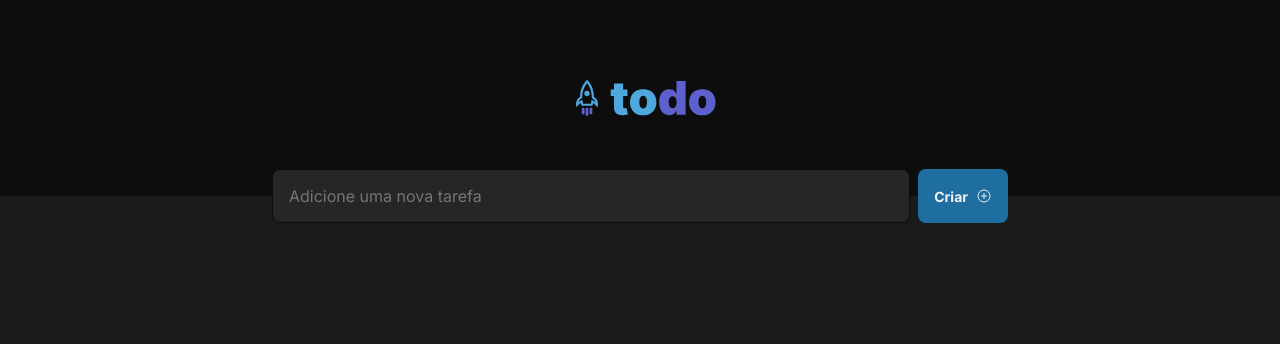
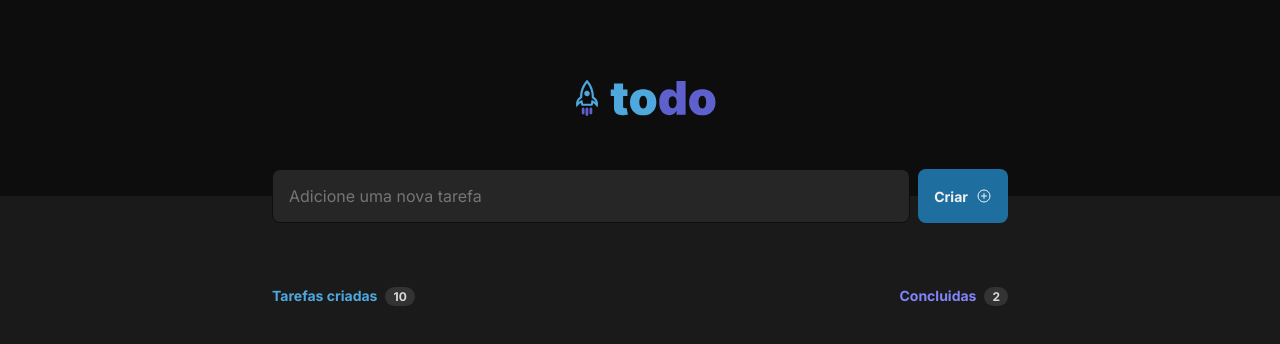
Before and after one commit to edgardfn/To-Do-List, a React (Vite) app: page / in a window 1280 px wide. Shown: the top 344 px of the page. Built offline with nearby package versions, Linux system fonts and the light colour scheme.

Commit message:
criado o cabeçalho da listagem de tarefas.

```diff
--- a/src/App.tsx
+++ b/src/App.tsx
@@ -3,6 +3,7 @@ import { AddTask } from './components/AddTask';
 import { Header } from './components/Header';
 import './global.css';
 import styles from './App.module.css';
+import { HeaderList } from './components/HeaderList';
 
 function App() {
 
@@ -12,6 +13,7 @@ function App() {
 
       <div className={styles.main}>
         <AddTask />
+        <HeaderList />
       </div>
     </div>
   )
--- /dev/null
+++ b/src/components/HeaderList.module.css
@@ -0,0 +1,36 @@
+.headerlist {
+   width: 100%;
+   display: flex;
+   justify-content: space-between;
+}
+
+.containercreatedtasks, .containercompletedtasks {
+    display: flex;
+    flex-direction: row;
+    gap: 0.5rem;
+}
+
+.containertextcreated {
+    color: var(--blue);
+    font-weight: 700;
+    font-size: 14px;
+    line-height: 17px;
+}
+
+.containertextcompleted {
+    color: var(--purple);
+    font-weight: 700;
+    font-size: 14px;
+    line-height: 17px;
+}
+
+.containercountercreated, .containercountercompleted {
+    border-radius: 999px;
+    background-color: var(--gray-400);
+    width: max-content;
+    padding: 2px 8px;
+    color: var(--gray-200);
+    font-weight: 700;
+    font-size: 12px;
+    line-height: 15px;
+}
--- /dev/null
+++ b/src/components/HeaderList.tsx
@@ -0,0 +1,24 @@
+import styles from './HeaderList.module.css';
+
+export function HeaderList() {
+    return (
+        <div className={styles.headerlist}>
+            <div className={styles.containercreatedtasks}>
+                <div className={styles.containertextcreated}>
+                    Tarefas criadas
+                </div>
+                <div className={styles.containercountercreated}>
+                    10
+                </div>
+            </div>
+            <div className={styles.containercompletedtasks}>
+                <div className={styles.containertextcompleted}>
+                    Concluidas
+                </div>
+                <div className={styles.containercountercompleted}>
+                    2
+                </div>
+            </div>
+        </div>
+    );
+}
```
